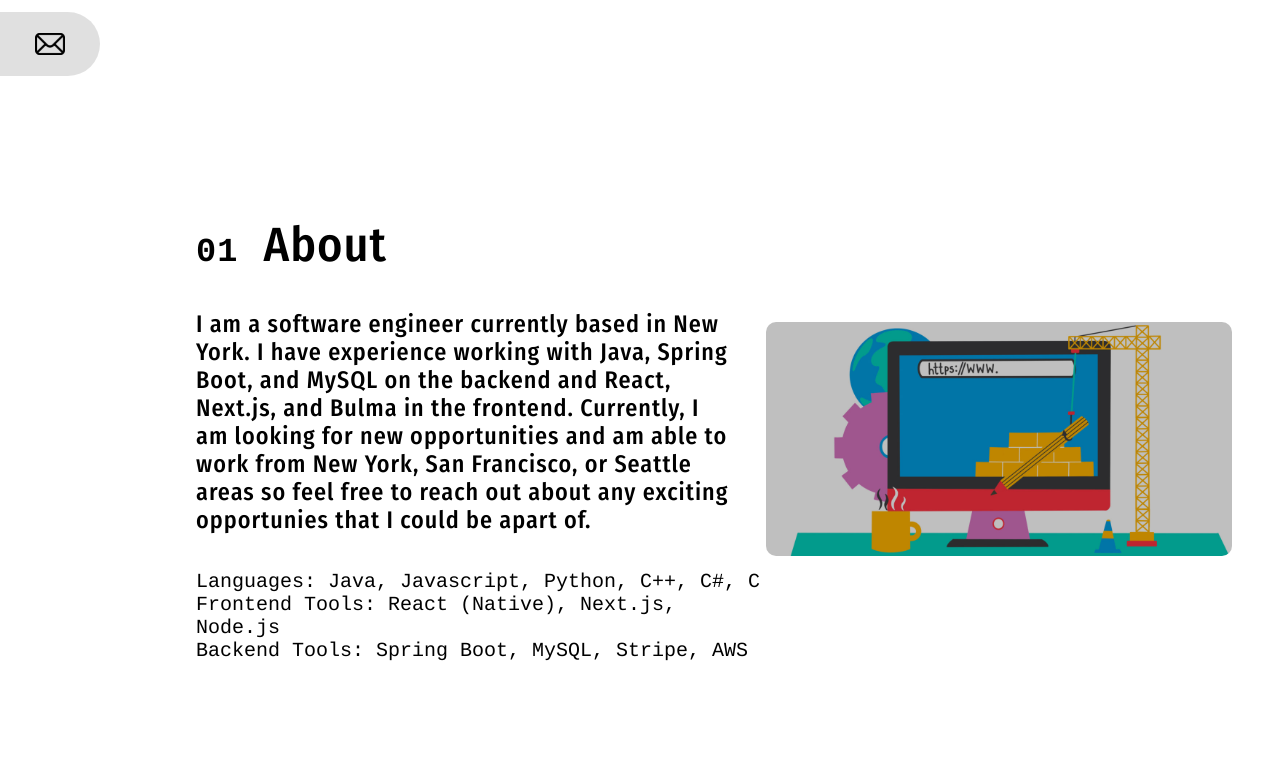
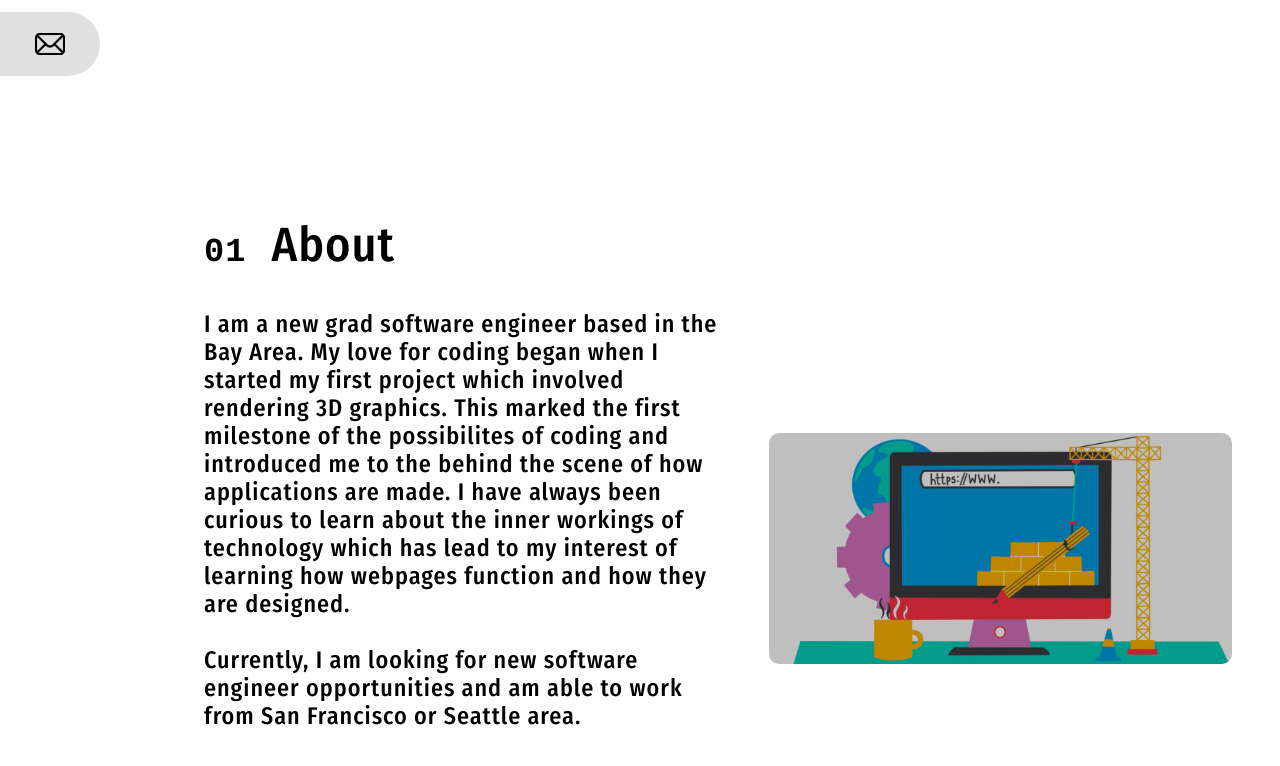
Before and after one commit to GregMerz/Portfolio, a React (Create React App) app: page / in a window 1280 px wide. Shown: the part 680-1446 px from the top of the page. Built offline with nearby package versions, Linux system fonts and the light colour scheme; a web font is replaced by a local one.

Commit message:
CChanging bio page

```diff
--- a/src/pages/Home.js
+++ b/src/pages/Home.js
@@ -69,20 +69,28 @@ function Home({ scroll }) {
                   <Span>01</Span>About
                 </Header>
                 <About>
-                  I am a software engineer currently based in New York. I have
-                  experience working with Java, Spring Boot, and MySQL on the
-                  backend and React, Next.js, and Bulma in the frontend.
-                  Currently, I am looking for new opportunities and am able to
-                  work from New York, San Francisco, or Seattle areas so feel
-                  free to reach out about any exciting opportunies that I could
-                  be apart of.
+                  I am a new grad software engineer based in the Bay Area. My
+                  love for coding began when I started my first project which
+                  involved rendering 3D graphics. This marked the first
+                  milestone of the possibilites of coding and introduced me to
+                  the behind the scene of how applications are made. I have
+                  always been curious to learn about the inner workings of
+                  technology which has lead to my interest of learning how
+                  webpages function and how they are designed. <br />
+                  <br />
+                  Currently, I am looking for new software engineer
+                  opportunities and am able to work from San Francisco or
+                  Seattle area.
                 </About>
+
                 <Skills>
                   <Skill>Languages: Java, Javascript, Python, C++, C#, C</Skill>
                   <Skill>
                     Frontend Tools: React (Native), Next.js, Node.js
                   </Skill>
-                  <Skill>Backend Tools: Spring Boot, MySQL, Stripe, AWS</Skill>
+                  <Skill>
+                    Backend Tools: Spring Boot, MySQL, MongoDB, Stripe, AWS
+                  </Skill>
                 </Skills>
               </Bio>
               <Image
@@ -149,8 +157,9 @@ function Home({ scroll }) {
                   </Description>
                   <Tools>
                     <Tool>Java</Tool>
-                    <Tool>Javascript</Tool>
                     <Tool>Spring Boot</Tool>
+                    <Tool>MySQL</Tool>
+                    <Tool>MongoDB</Tool>
                     <Tool>React</Tool>
                     {/* <Tool>MySQL</Tool>
                     <Tool>Next.js</Tool> */}
--- a/src/pages/HomeElements.js
+++ b/src/pages/HomeElements.js
@@ -17,7 +17,7 @@ export const Content = styled.div`
   display: block;
   height: 100%;
   padding: 3rem 3rem 0 3rem;
-  margin: 0 0 0 3rem;
+  margin: 0 0 0 3.5rem;
   position: relative;
   /* -moz-box-sizing: border-box;
   -webkit-box-sizing: border-box;  */
@@ -25,6 +25,9 @@ export const Content = styled.div`
 
   @media (min-width: 1441px) {
     margin-inline: 15rem;
+  }
+  @media (max-width: 40rem) {
+    padding: 3rem 0 0 0;
   }
 `
 
@@ -214,6 +217,7 @@ export const Tools = styled.div`
 export const Tool = styled.p`
   display: inline;
   padding: 0 1em 0 0;
+  font-size: 1.25rem;
 `
 
 export const Record = styled.div`
```
